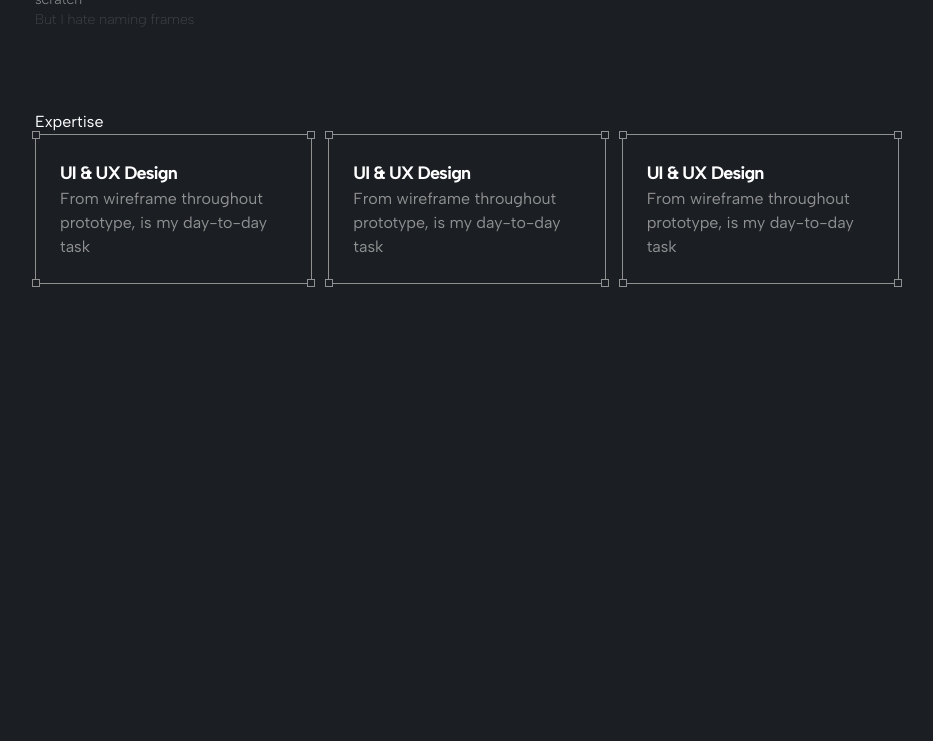
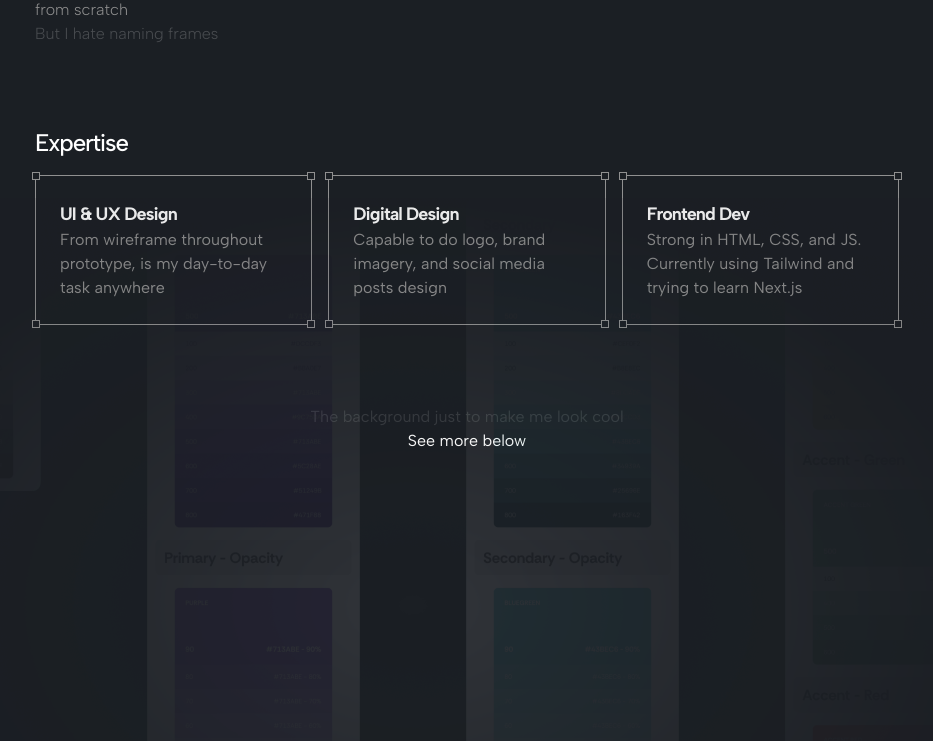
Before and after one commit to dandidaro/portofolio-dev, a website: page src/index.html in a window 1280 px wide. Shown: the part 186-927 px from the top of the page, without its empty margins (173-1106 px from the left). Before the commit the page ends 800 px from the top, so only its background shows below. Drawn offline with Linux system fonts and the light colour scheme; a web font is replaced by a local one.

Commit message:
v0.2
Adding background and working out with section

```diff
--- a/src/index.html
+++ b/src/index.html
@@ -11,16 +11,18 @@
 
     <link href="./output.css" rel="stylesheet">
 </head>
-<body class="grid grid-cols-1 lg:px-52 md:px-20 px-12 md:py-20 py-12 bg-deepblue font-albertsans space-y-20">
-    <div class="flex flex-row md:flex-nowrap flex-wrap md:space-x-4">
+<body class="bg-deepblue font-albertsans">
+    <div class="relative min-h-screen grid grid-cols-1 lg:px-52 md:px-20 px-12 md:py-20 py-12 space-y-0">
+        <!-- Section 1 - About -->
+        <div class="h-fit flex flex-row md:flex-nowrap flex-wrap md:space-x-4">
             <div class="md:basis-3/5 basis-full space-y-4">
                 <div class="flex-row *:basis-full">
                     <h1 class="text-4xl tracking-tighter text-white font-reguler">Dandi Darojat</h1>
-                <p class="text-sm text-white font-extralight">Digital Designer | Frontend Dev</p>
+                    <p class="text-white font-extralight">Digital Designer | Frontend Dev</p>
                 </div>
-            <div class="flex-row *:basis-full *:text-sm">
+                <div class="flex-row *:basis-full *:text-md">
                     <h1 class="text-gray font-light">I love the process of crafting minimalist and pixel-perfect products from scratch</h1>
-                <p class="text-white font-extralight opacity-20">But I hate naming frames</p>
+                    <p class="text-white font-light opacity-20">But I hate naming frames</p>
                 </div>
             </div>
             <div class="flex md:basis-2/5 basis-full pt-4 items-center">
@@ -30,9 +32,11 @@
                 </div>
             </div>
         </div>
-    <div class="flex flex-row flex-wrap">
+
+        <!-- Section 2 - Expertise -->
+        <div class="h-fit flex flex-row flex-wrap">
             <div class="basis-full">
-            <h2 class="text-white">Expertise</h2>
+                <h2 class="text-white pb-4 text-2xl font-medium tracking-tighter">Expertise</h2>
             </div>
             <div class="flex basis-full space-x-4">
                 <div class="basis-1/3 border border-gray p-6 text-white relative">
@@ -42,7 +46,7 @@
                     <div class="border border-gray w-2 h-2 absolute -right-1 -bottom-1 bg-deepblue"></div>
                     <div class="basis-full">
                         <h3 class="text-lg font-bold tracking-tighter">UI & UX Design</h3>
-                    <p class="text-gray">From wireframe throughout prototype, is my day-to-day task</p>
+                        <p class="text-gray">From wireframe throughout prototype, is my day-to-day task anywhere</p>
                     </div>
                 </div>
 
@@ -52,8 +56,8 @@
                     <div class="border border-gray w-2 h-2 absolute -left-1 -bottom-1 bg-deepblue"></div>
                     <div class="border border-gray w-2 h-2 absolute -right-1 -bottom-1 bg-deepblue"></div>
                     <div class="basis-full">
-                    <h3 class="text-lg font-bold tracking-tighter">UI & UX Design</h3>
-                    <p class="text-gray">From wireframe throughout prototype, is my day-to-day task</p>
+                        <h3 class="text-lg font-bold tracking-tighter">Digital Design</h3>
+                        <p class="text-gray">Capable to do logo, brand imagery, and social media posts design</p>
                     </div>
                 </div>
 
@@ -63,13 +67,24 @@
                     <div class="border border-gray w-2 h-2 absolute -left-1 -bottom-1 bg-deepblue"></div>
                     <div class="border border-gray w-2 h-2 absolute -right-1 -bottom-1 bg-deepblue"></div>
                     <div class="basis-full">
-                    <h3 class="text-lg font-bold tracking-tighter">UI & UX Design</h3>
-                    <p class="text-gray">From wireframe throughout prototype, is my day-to-day task</p>
+                        <h3 class="text-lg font-bold tracking-tighter">Frontend Dev</h3>
+                        <p class="text-gray">Strong in HTML, CSS, and JS. Currently using Tailwind and trying to learn Next.js</p>
                     </div>
                 </div>
 
             </div>
         </div>
+
+        <!-- Section 3 - Background 1 -->
+        <div class="absolute top-96"><img src="./assets/images/bg-1.png"></div>
+
+        <!-- Section 4 - See more -->
+         <div class="flex-row basis-full text-center w-full">
+            <p class="text-bonewhite-200">The background just to make me look cool</p>
+            <p class="text-white">See more below</p>
+         </div>
+
+    </div>
     <!-- <script src="https://code.jquery.com/jquery-3.7.1.min.js"></script> -->
 </body>
 </html>
```
Also changed, not shown: src/assets/images/bg-1.png (added), src/output.css. Lines whose indentation alone changed are shown as unchanged.
